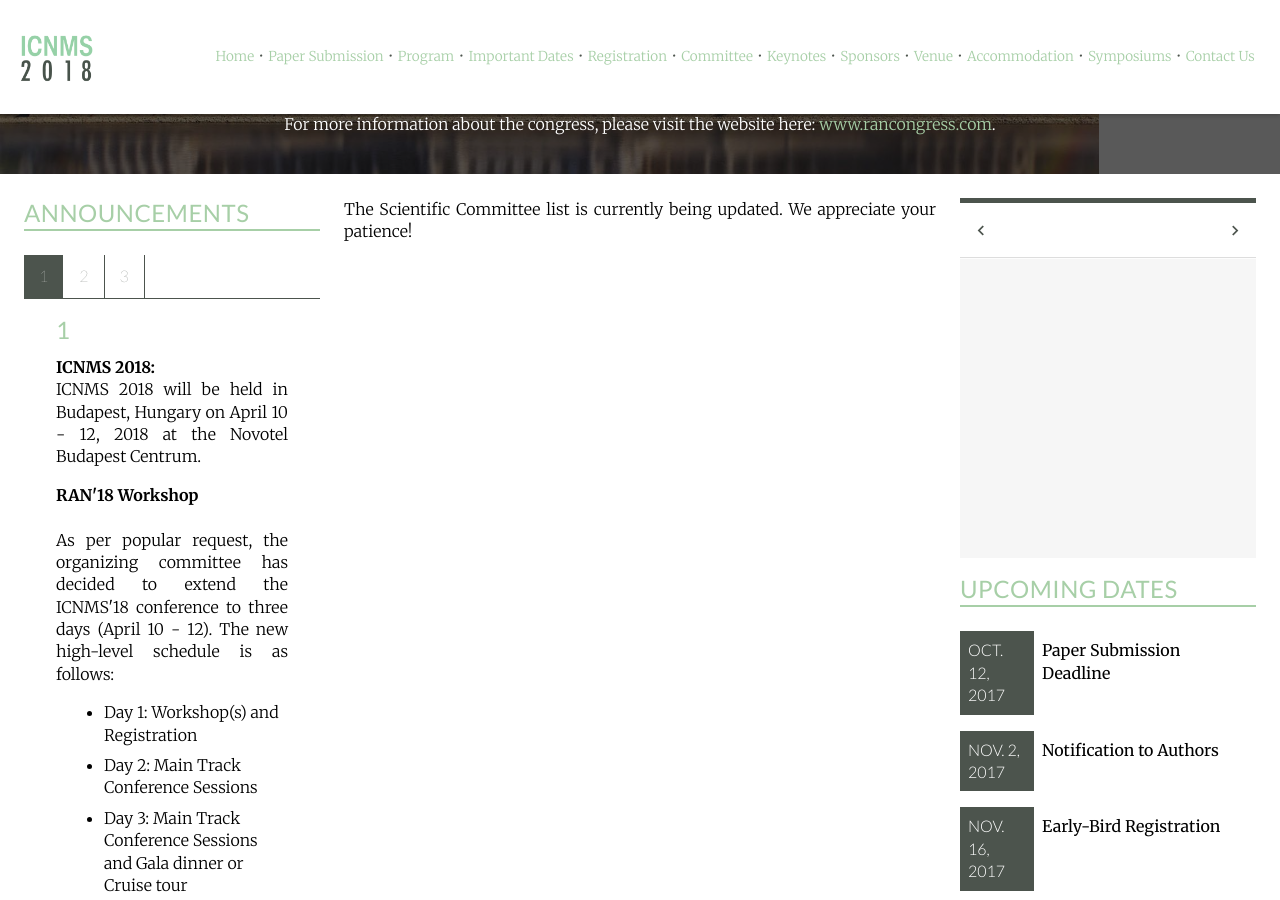
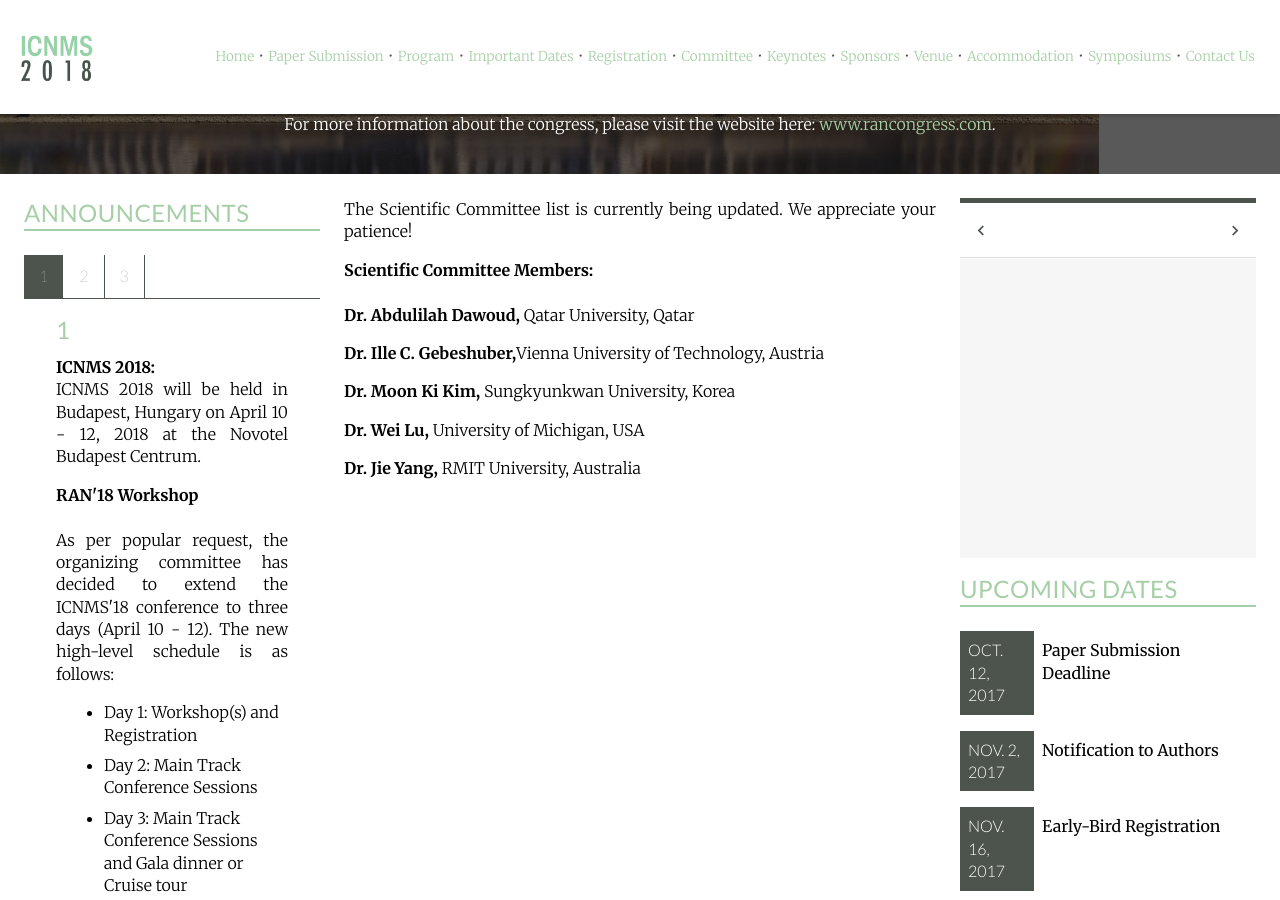
Before and after one commit to intaset/icnms, a Jekyll site: the page built from committee.html, in a window 1280 px wide and 900 px high, scrolled down 333 px. Built offline with Jekyll 4.4.1, drawn with Linux system fonts in a browser that asks for light colours; nearby versions of some CDN libraries; Markdown is read by kramdown in place of the engine named in the settings; comment, search, counter and statistics services are not loaded.

Commit message:
added SC members

```diff
--- a/committee.html
+++ b/committee.html
@@ -9,16 +9,18 @@ keyword: nanotechnology modeling, nanotechnology simulation, molecular dynamic s
   <div class="unit-spacer content">
     <p class="body">The Scientific Committee list is currently being updated. We appreciate your patience!</p>
 
-    <!-- <p class="bold">Scientific Committee Members:</p><br>
+    <p class="bold">Scientific Committee Members:</p><br>
 
-    <p class="body"><b>Dr. Tapio Ala-Nissilä,</b> Aalto Univeristy, Finland</p>
-    <p class="body"><b>Dr. Xijun Hu,</b> Hong Kong University of Science and Technology, Hong Kong</p>
-    <p class="body"><b>Dr. Jiang Jianwen,</b> National University of Singapore, Singapore</p>
+    <!-- <p class="body"><b>Dr. Tapio Ala-Nissilä,</b> Aalto Univeristy, Finland</p>-->
+    <p class="body"><b>Dr. Abdulilah Dawoud,</b> Qatar University, Qatar</p>
+    <p class="body"><b>Dr. Ille C. Gebeshuber,</b>Vienna University of Technology, Austria</p>
+    <!-- <p class="body"><b>Dr. Xijun Hu,</b> Hong Kong University of Science and Technology, Hong Kong</p>
+    <p class="body"><b>Dr. Jiang Jianwen,</b> National University of Singapore, Singapore</p> -->
     <p class="body"><b>Dr. Moon Ki Kim,</b> Sungkyunkwan University, Korea</p>
     <p class="body"><b>Dr. Wei Lu,</b> University of Michigan, USA</p>
-    <p class="body"><b>Dr. Risto Nieminen,</b> Aalto Univeristy, Finland</p>
+    <!-- <p class="body"><b>Dr. Risto Nieminen,</b> Aalto Univeristy, Finland</p>
     <p class="body"><b>Dr. Pavle Radovanovic,</b> University of Waterloo, Canada</p>
-    <p class="body"><b>Dr. Ajay Ray,</b> University of Western Ontario, Canada</p>
-    <p class="body"><b>Dr. Jie Yang,</b> RMIT University, Australia</p> -->
+    <p class="body"><b>Dr. Ajay Ray,</b> University of Western Ontario, Canada</p> -->
+    <p class="body"><b>Dr. Jie Yang,</b> RMIT University, Australia</p>
   </div>
   </div>
```
Also changed, not shown: papers.html (+4 -4 lines), 2 other files.
